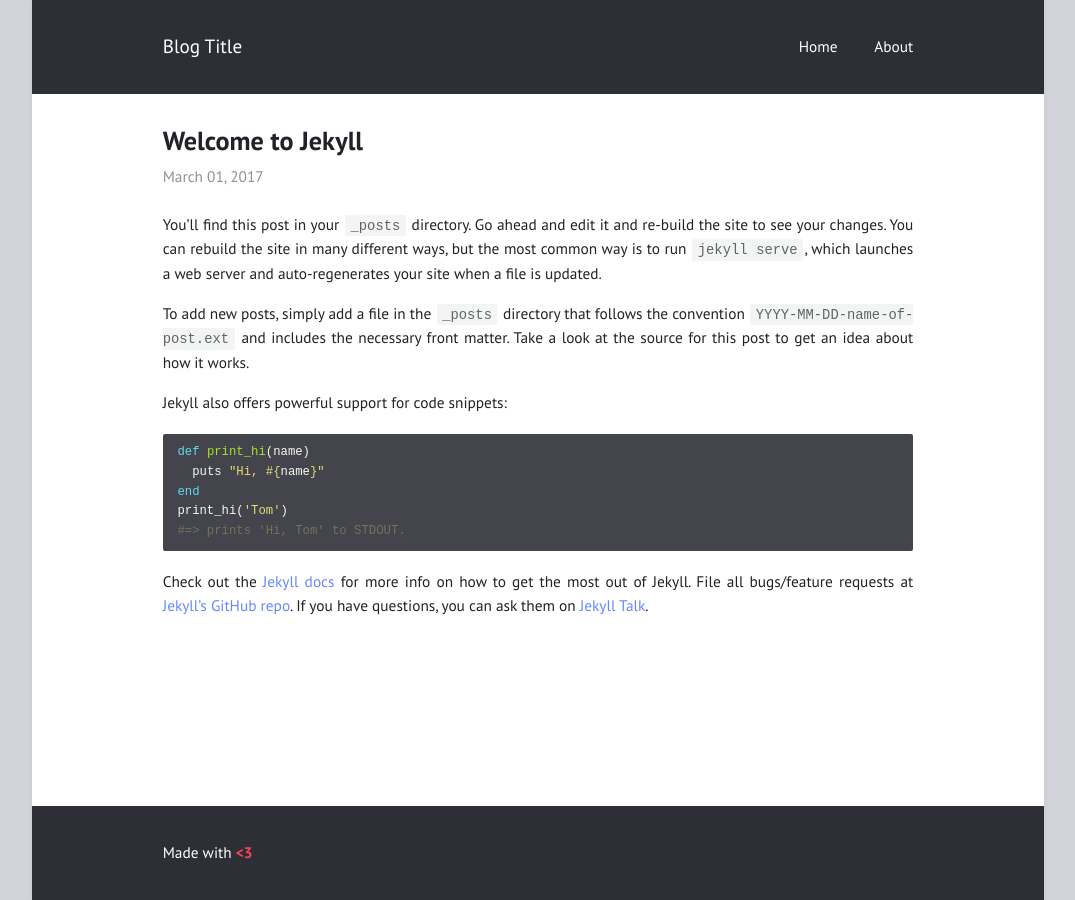
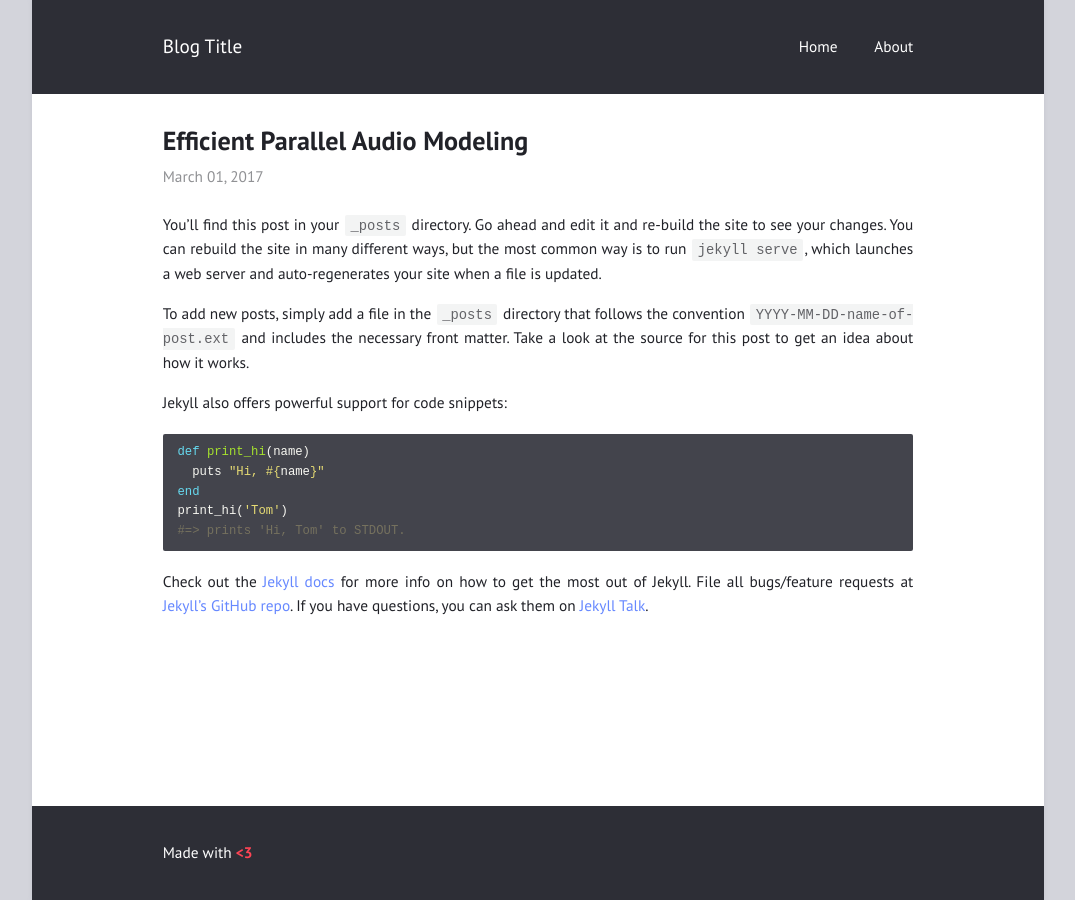
Before and after one commit to jmhxxi/SoundGroup-demo, a Jekyll site: the page built from _posts/2017-03-01-welcome-to-jekyll.md, in a window 1280 px wide. Shown: the whole page, without its empty margins (102-1177 px from the left). Built offline with Jekyll 4.4.1, drawn with Linux system fonts in a browser that asks for light colours.

Commit message:
Update 2017-03-01-welcome-to-jekyll.md

```diff
--- a/_posts/2017-03-01-welcome-to-jekyll.md
+++ b/_posts/2017-03-01-welcome-to-jekyll.md
@@ -1,5 +1,5 @@
 ---
-title: "Welcome to Jekyll"
+title: "Efficient Parallel Audio Modeling"
 layout: post
 ---
 
```
